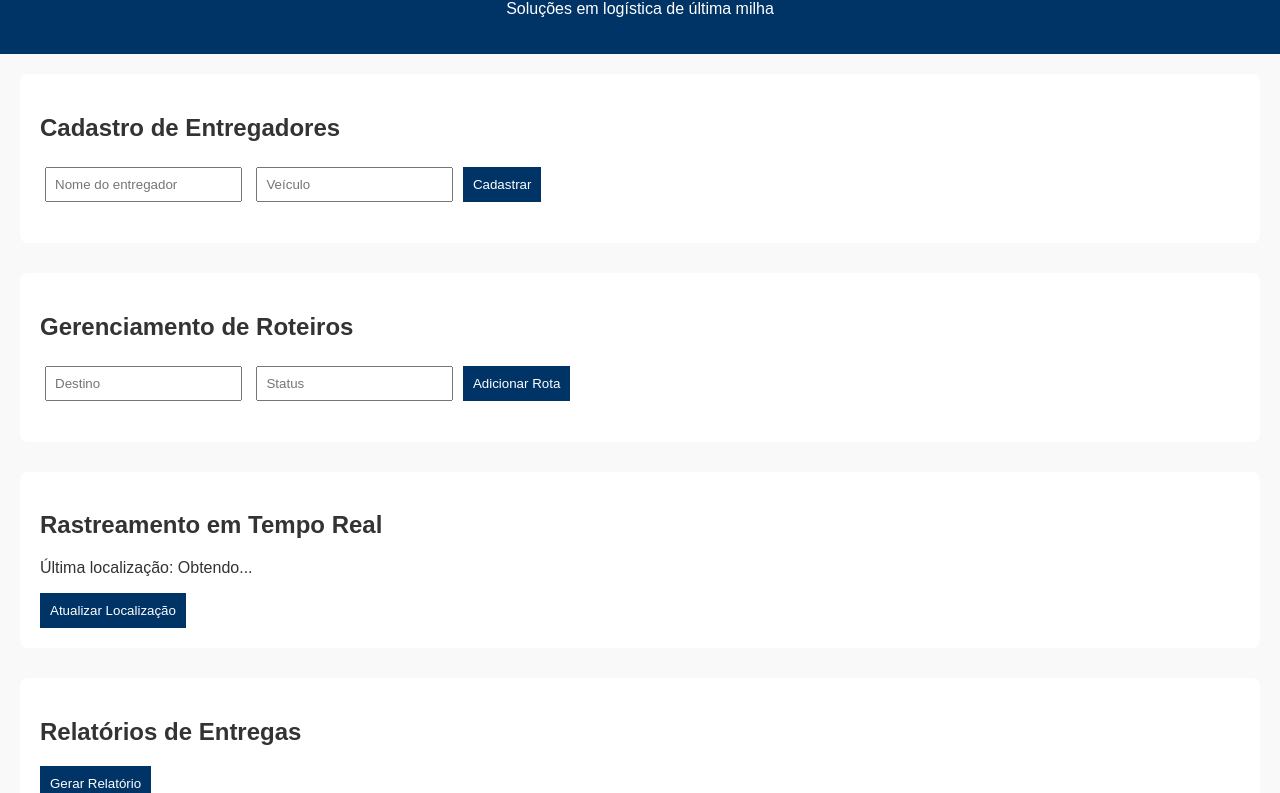
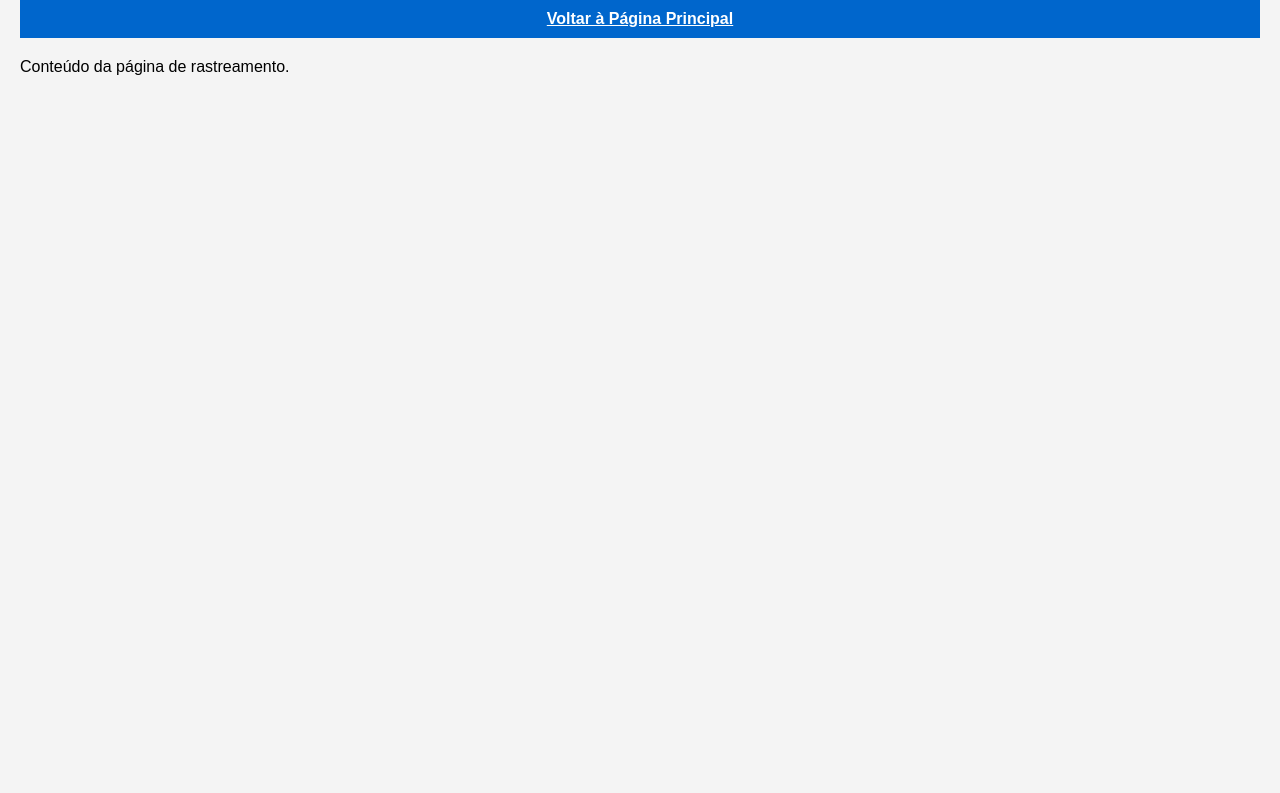
Before and after one commit to AdilsonMarques900/speedgo-site, a plain HTML site: page index.html in a window 1280 px wide. Shown: the part 100-893 px from the top of the page. After the commit the page ends 800 px from the top, so only its background shows below. Drawn offline with Linux system fonts and the light colour scheme.

Commit message:
Add files via upload

```diff
--- a/index.html
+++ b/index.html
@@ -1,61 +1,18 @@
-
 <!DOCTYPE html>
 <html lang="pt-BR">
 <head>
-  <meta charset="UTF-8">
-  <title>Marques Last Mile</title>
-  <link rel="stylesheet" href="style.css">
+    <meta charset="UTF-8">
+    <meta name="viewport" content="width=device-width, initial-scale=1.0">
+    <title>Marques Last Mile - Rastreamento</title>
+    <link rel="stylesheet" href="../style.css">
 </head>
 <body>
-  <header>
-    <h1>Marques Last Mile</h1>
-    <p>Soluções em logística de última milha</p>
-  </header>
-
-  <main>
-    <section id="cadastro">
-      <h2>Cadastro de Entregadores</h2>
-      <form id="form-entregador">
-        <input type="text" placeholder="Nome do entregador" required>
-        <input type="text" placeholder="Veículo" required>
-        <button type="submit">Cadastrar</button>
-      </form>
-      <ul id="lista-entregadores"></ul>
-    </section>
-
-    <section id="gerenciamento">
-      <h2>Gerenciamento de Roteiros</h2>
-      <form id="form-rota">
-        <input type="text" placeholder="Destino" required>
-        <input type="text" placeholder="Status" required>
-        <button type="submit">Adicionar Rota</button>
-      </form>
-      <ul id="lista-rotas"></ul>
-    </section>
-
-    <section id="rastreamento">
-      <h2>Rastreamento em Tempo Real</h2>
-      <p>Última localização: <span id="localizacao">Obtendo...</span></p>
-      <button onclick="simularLocalizacao()">Atualizar Localização</button>
-    </section>
-
-    <section id="relatorios">
-      <h2>Relatórios de Entregas</h2>
-      <button onclick="gerarRelatorio()">Gerar Relatório</button>
-      <pre id="relatorio-output"></pre>
-    </section>
-
-    <section id="contato">
-      <h2>Contato</h2>
-      <p>Email: atendimento@marqueslastmile.com.br</p>
-      <p>Telefone: (11) 99999-9999</p>
-    </section>
-  </main>
-
-  <footer>
-    <p>© 2025 Marques Last Mile - Todos os direitos reservados</p>
-  </footer>
-
-  <script src="script.js"></script>
+    <header>
+        <h1>Rastreamento</h1>
+        <nav><a href="../index.html">Voltar à Página Principal</a></nav>
+    </header>
+    <main>
+        <p>Conteúdo da página de rastreamento.</p>
+    </main>
 </body>
 </html>
--- a/style.css
+++ b/style.css
@@ -1,36 +1,31 @@
-
 body {
-  font-family: Arial, sans-serif;
-  margin: 0;
-  background: #f9f9f9;
-  color: #333;
+    font-family: Arial, sans-serif;
+    background: #f4f4f4;
+    margin: 0;
+    padding: 20px;
 }
-header, footer {
-  background: #003366;
-  color: white;
-  text-align: center;
-  padding: 20px;
+header {
+    background: #0066cc;
+    color: white;
+    padding: 10px 20px;
+    text-align: center;
+}
+nav a {
+    color: white;
+    text-decoration: underline;
 }
 main {
-  padding: 20px;
-}
-section {
-  margin-bottom: 30px;
-  background: white;
-  padding: 20px;
-  border-radius: 8px;
-}
-input {
-  padding: 8px;
-  margin: 5px;
-}
-button {
-  padding: 10px;
-  background: #003366;
-  color: white;
-  border: none;
-  cursor: pointer;
+    margin-top: 20px;
 }
 ul {
-  margin-top: 10px;
+    list-style: none;
+    padding: 0;
 }
+li {
+    margin: 10px 0;
+}
+a {
+    text-decoration: none;
+    color: #0066cc;
+    font-weight: bold;
+}
```
